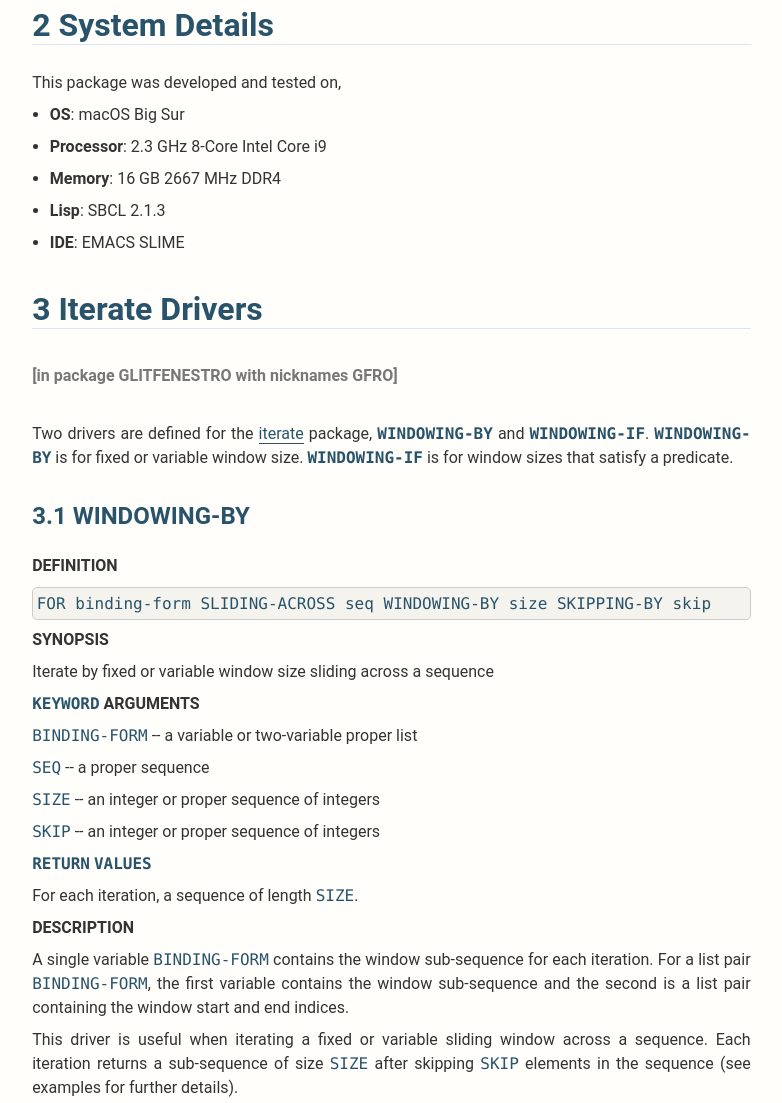
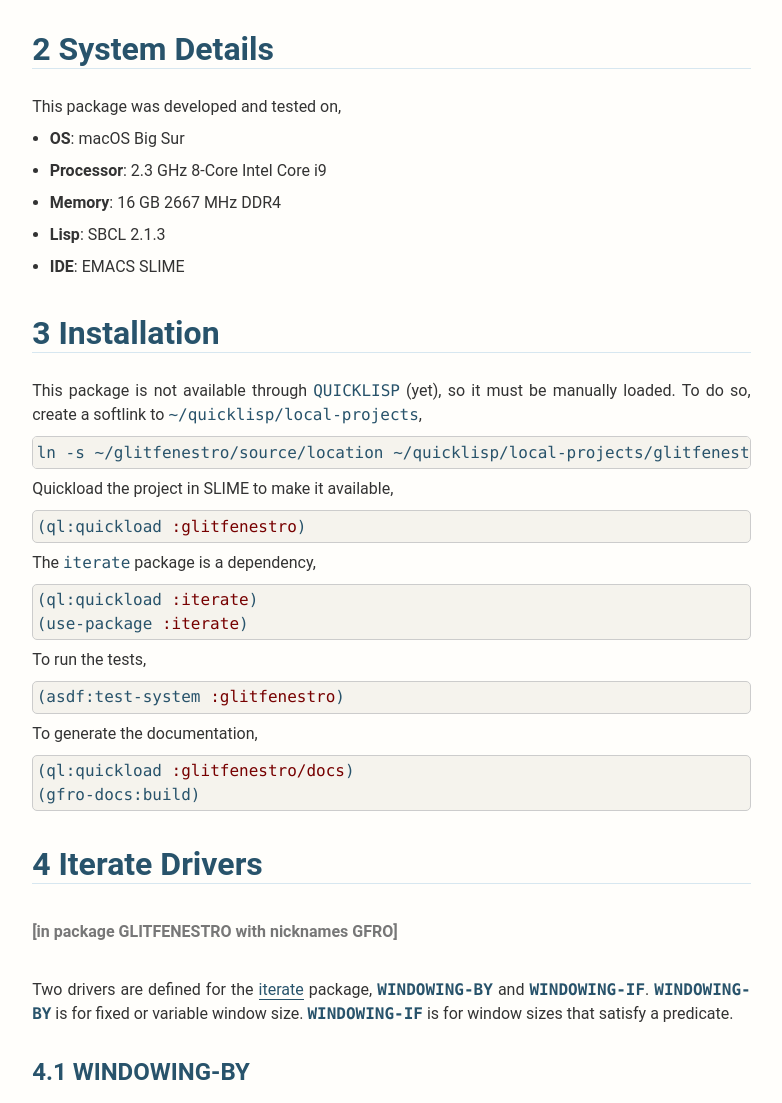
Before and after one commit to prasxanth/glitfenestro, a plain HTML site: page docs/index.html in a window 1280 px wide. Shown: the part 1096-2199 px from the top of the page, without its empty margins (346-1128 px from the left). Drawn offline with nearby package versions, Linux system fonts and the light colour scheme; some packages are replaced by stand-ins of ours.

Commit message:
Added installation instructions to documentation.

```diff
--- a/docs/index.html
+++ b/docs/index.html
@@ -36,11 +36,12 @@
 <ul>
 <li><a href="#x-28GLITFENESTRO-2EDOCS-3A-40ASDF-DETAILS-20MGL-PAX-3ASECTION-29" title="ASDF Details">1 ASDF Details</a></li>
 <li><a href="#x-28GLITFENESTRO-2EDOCS-3A-40SYSTEM-DETAILS-20MGL-PAX-3ASECTION-29" title="System Details">2 System Details</a></li>
-<li><a href="#x-28GLITFENESTRO-3A-40ITERATE-20MGL-PAX-3ASECTION-29" title="Iterate Drivers">3 Iterate Drivers</a>
+<li><a href="#x-28GLITFENESTRO-2EDOCS-3A-40INSTALLATION-20MGL-PAX-3ASECTION-29" title="Installation">3 Installation</a></li>
+<li><a href="#x-28GLITFENESTRO-3A-40ITERATE-20MGL-PAX-3ASECTION-29" title="Iterate Drivers">4 Iterate Drivers</a>
 
 <ul>
-<li><a href="#x-28GLITFENESTRO-3A-40WINDOWING-BY-20MGL-PAX-3ASECTION-29" title="WINDOWING-BY">3.1 WINDOWING-BY</a></li>
-<li><a href="#x-28GLITFENESTRO-3A-40WINDOWING-IF-20MGL-PAX-3ASECTION-29" title="WINDOWING-IF">3.2 WINDOWING-IF</a></li>
+<li><a href="#x-28GLITFENESTRO-3A-40WINDOWING-BY-20MGL-PAX-3ASECTION-29" title="WINDOWING-BY">4.1 WINDOWING-BY</a></li>
+<li><a href="#x-28GLITFENESTRO-3A-40WINDOWING-IF-20MGL-PAX-3ASECTION-29" title="WINDOWING-IF">4.2 WINDOWING-IF</a></li>
 </ul></li>
 </ul>
 
@@ -78,7 +79,7 @@ This package contains,</p>
 
 <p><a id='x-28GLITFENESTRO-2EDOCS-3A-40SYSTEM-DETAILS-20MGL-PAX-3ASECTION-29'></a></p>
 
-<p><span class="outer-navigation"><span class="navigation"> <a href="#x-28GLITFENESTRO-2EDOCS-3A-40ASDF-DETAILS-20MGL-PAX-3ASECTION-29" title="ASDF Details">&#8592;</a> <a href="#x-28GLITFENESTRO-2EDOCS-3A-40INDEX-20MGL-PAX-3ASECTION-29" title="GLITFENESTRO: Sliding Window">&#8593;</a> <a href="#x-28GLITFENESTRO-3A-40ITERATE-20MGL-PAX-3ASECTION-29" title="Iterate Drivers">&#8594;</a> <a href="#x-28GLITFENESTRO-2EDOCS-3A-40SYSTEM-DETAILS-20MGL-PAX-3ASECTION-29" title="System Details">&#8634;</a></span></span></p>
+<p><span class="outer-navigation"><span class="navigation"> <a href="#x-28GLITFENESTRO-2EDOCS-3A-40ASDF-DETAILS-20MGL-PAX-3ASECTION-29" title="ASDF Details">&#8592;</a> <a href="#x-28GLITFENESTRO-2EDOCS-3A-40INDEX-20MGL-PAX-3ASECTION-29" title="GLITFENESTRO: Sliding Window">&#8593;</a> <a href="#x-28GLITFENESTRO-2EDOCS-3A-40INSTALLATION-20MGL-PAX-3ASECTION-29" title="Installation">&#8594;</a> <a href="#x-28GLITFENESTRO-2EDOCS-3A-40SYSTEM-DETAILS-20MGL-PAX-3ASECTION-29" title="System Details">&#8634;</a></span></span></p>
 
 <h2><a href="#x-28GLITFENESTRO-2EDOCS-3A-40SYSTEM-DETAILS-20MGL-PAX-3ASECTION-29">2 System Details</a></h2>
 
@@ -92,11 +93,39 @@ This package contains,</p>
 <li><p><strong>IDE</strong>: EMACS SLIME</p></li>
 </ul>
 
+<p><a id='x-28GLITFENESTRO-2EDOCS-3A-40INSTALLATION-20MGL-PAX-3ASECTION-29'></a></p>
+
+<p><span class="outer-navigation"><span class="navigation"> <a href="#x-28GLITFENESTRO-2EDOCS-3A-40SYSTEM-DETAILS-20MGL-PAX-3ASECTION-29" title="System Details">&#8592;</a> <a href="#x-28GLITFENESTRO-2EDOCS-3A-40INDEX-20MGL-PAX-3ASECTION-29" title="GLITFENESTRO: Sliding Window">&#8593;</a> <a href="#x-28GLITFENESTRO-3A-40ITERATE-20MGL-PAX-3ASECTION-29" title="Iterate Drivers">&#8594;</a> <a href="#x-28GLITFENESTRO-2EDOCS-3A-40INSTALLATION-20MGL-PAX-3ASECTION-29" title="Installation">&#8634;</a></span></span></p>
+
+<h2><a href="#x-28GLITFENESTRO-2EDOCS-3A-40INSTALLATION-20MGL-PAX-3ASECTION-29">3 Installation</a></h2>
+
+<p>This package is not available through <code>QUICKLISP</code> (yet), so it must be manually loaded. To do so, create a softlink to <code>~/quicklisp/local-projects</code>,</p>
+
+<pre><code><span class="code">ln -s ~/glitfenestro/source/location ~/quicklisp/local-projects/glitfenestro</span></code></pre>
+
+<p>Quickload the project in SLIME to make it available,</p>
+
+<pre><code><span class="code"><span class="paren1">(<span class="code">ql:quickload <span class="keyword">:glitfenestro</span></span>)</span></span></code></pre>
+
+<p>The <code>iterate</code> package is a dependency,</p>
+
+<pre><code><span class="code"><span class="paren1">(<span class="code">ql:quickload <span class="keyword">:iterate</span></span>)</span>
+<span class="paren1">(<span class="code">use-package <span class="keyword">:iterate</span></span>)</span></span></code></pre>
+
+<p>To run the tests,</p>
+
+<pre><code><span class="code"><span class="paren1">(<span class="code">asdf:test-system <span class="keyword">:glitfenestro</span></span>)</span></span></code></pre>
+
+<p>To generate the documentation,</p>
+
+<pre><code><span class="code"><span class="paren1">(<span class="code">ql:quickload <span class="keyword">:glitfenestro/docs</span></span>)</span>
+<span class="paren1">(<span class="code">gfro-docs:build</span>)</span></span></code></pre>
+
 <p><a id='x-28GLITFENESTRO-3A-40ITERATE-20MGL-PAX-3ASECTION-29'></a></p>
 
-<p><span class="outer-navigation"><span class="navigation"> <a href="#x-28GLITFENESTRO-2EDOCS-3A-40SYSTEM-DETAILS-20MGL-PAX-3ASECTION-29" title="System Details">&#8592;</a> <a href="#x-28GLITFENESTRO-2EDOCS-3A-40INDEX-20MGL-PAX-3ASECTION-29" title="GLITFENESTRO: Sliding Window">&#8593;</a> <a href="#x-28GLITFENESTRO-3A-40WINDOWING-BY-20MGL-PAX-3ASECTION-29" title="WINDOWING-BY">&#8594;</a> <a href="#x-28GLITFENESTRO-3A-40ITERATE-20MGL-PAX-3ASECTION-29" title="Iterate Drivers">&#8634;</a></span></span></p>
+<p><span class="outer-navigation"><span class="navigation"> <a href="#x-28GLITFENESTRO-2EDOCS-3A-40INSTALLATION-20MGL-PAX-3ASECTION-29" title="Installation">&#8592;</a> <a href="#x-28GLITFENESTRO-2EDOCS-3A-40INDEX-20MGL-PAX-3ASECTION-29" title="GLITFENESTRO: Sliding Window">&#8593;</a> <a href="#x-28GLITFENESTRO-3A-40WINDOWING-BY-20MGL-PAX-3ASECTION-29" title="WINDOWING-BY">&#8594;</a> <a href="#x-28GLITFENESTRO-3A-40ITERATE-20MGL-PAX-3ASECTION-29" title="Iterate Drivers">&#8634;</a></span></span></p>
 
-<h2><a href="#x-28GLITFENESTRO-3A-40ITERATE-20MGL-PAX-3ASECTION-29">3 Iterate Drivers</a></h2>
+<h2><a href="#x-28GLITFENESTRO-3A-40ITERATE-20MGL-PAX-3ASECTION-29">4 Iterate Drivers</a></h2>
 
 <h6>[in package GLITFENESTRO with nicknames GFRO]</h6>
 
@@ -107,7 +136,7 @@ This package contains,</p>
 
 <p><span class="outer-navigation"><span class="navigation"> <a href="#x-28GLITFENESTRO-3A-40ITERATE-20MGL-PAX-3ASECTION-29" title="Iterate Drivers">&#8592;</a> <a href="#x-28GLITFENESTRO-3A-40ITERATE-20MGL-PAX-3ASECTION-29" title="Iterate Drivers">&#8593;</a> <a href="#x-28GLITFENESTRO-3A-40WINDOWING-IF-20MGL-PAX-3ASECTION-29" title="WINDOWING-IF">&#8594;</a> <a href="#x-28GLITFENESTRO-3A-40WINDOWING-BY-20MGL-PAX-3ASECTION-29" title="WINDOWING-BY">&#8634;</a></span></span></p>
 
-<h3><a href="#x-28GLITFENESTRO-3A-40WINDOWING-BY-20MGL-PAX-3ASECTION-29">3.1 WINDOWING-BY</a></h3>
+<h3><a href="#x-28GLITFENESTRO-3A-40WINDOWING-BY-20MGL-PAX-3ASECTION-29">4.1 WINDOWING-BY</a></h3>
 
 <p><strong>DEFINITION</strong></p>
 
@@ -556,7 +585,7 @@ Following are the results on a 64bit Mac with a 2.3 GHz 8-Core Intel Core i9 pro
 
 <p><span class="outer-navigation"><span class="navigation"> <a href="#x-28GLITFENESTRO-3A-40WINDOWING-BY-20MGL-PAX-3ASECTION-29" title="WINDOWING-BY">&#8592;</a> <a href="#x-28GLITFENESTRO-3A-40ITERATE-20MGL-PAX-3ASECTION-29" title="Iterate Drivers">&#8593;</a> <a href="#x-28GLITFENESTRO-3A-40WINDOWING-IF-20MGL-PAX-3ASECTION-29" title="WINDOWING-IF">&#8634;</a></span></span></p>
 
-<h3><a href="#x-28GLITFENESTRO-3A-40WINDOWING-IF-20MGL-PAX-3ASECTION-29">3.2 WINDOWING-IF</a></h3>
+<h3><a href="#x-28GLITFENESTRO-3A-40WINDOWING-IF-20MGL-PAX-3ASECTION-29">4.2 WINDOWING-IF</a></h3>
 
 <p><strong>DEFINITION</strong></p>
 
```
Also changed, not shown: 3 other files.
